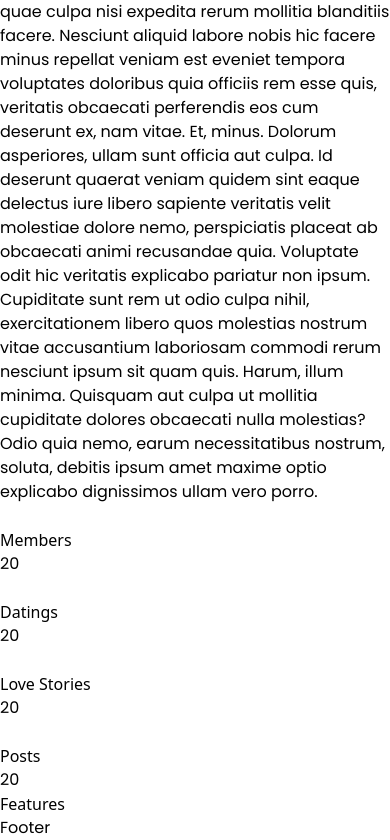
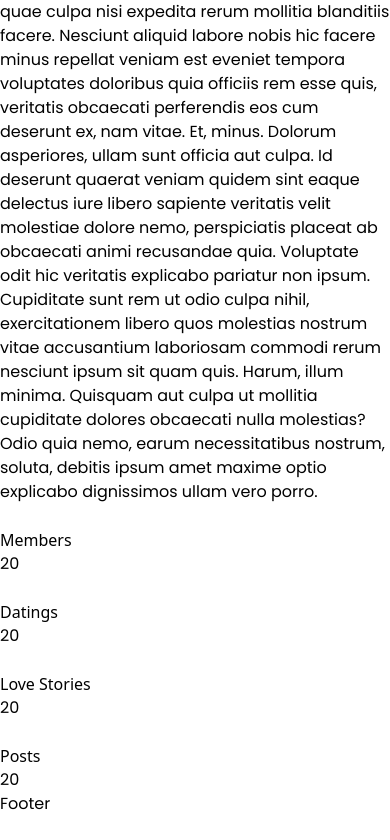
Before and after one commit to TeamProjectsReact/Dating-Aite, a React (Vite) app in the folder client/: page / in a window 390 px wide. Shown: the part 434-1274 px from the top of the page. After the commit the page ends 1250 px from the top, so only its background shows below. Built offline with nearby package versions, Linux system fonts and the light colour scheme; some icons are missing; a web font is replaced by a local one.

Commit message:
Update HomePage.jsx
Co-Authored-By: JehanKandy  <jehankandy@gmail.com>
Co-Authored-By: Anupa Gamage <125038143+Anupa1998@users.noreply.github.com>

```diff
--- a/client/src/comportments/HomePage/HomePage.jsx
+++ b/client/src/comportments/HomePage/HomePage.jsx
@@ -76,8 +76,11 @@ const HomePage = () => {
         </Fade>
       </div>
 
-      <div className="text-center my-24">
-        <h1 className="text-pink-500 text-5xl font-semibold love-title">Features</h1>
+      <div className="my-24">
+          <div className="lg:flex">
+            <div className="mx-8 w-full"></div>
+            <div className="mx-8 w-full"></div>
+          </div>
       </div>
 
       <Footer />
```
